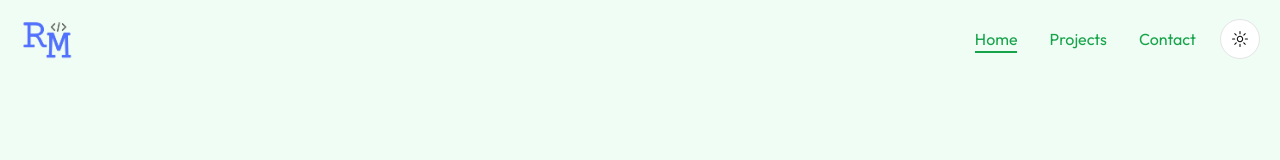
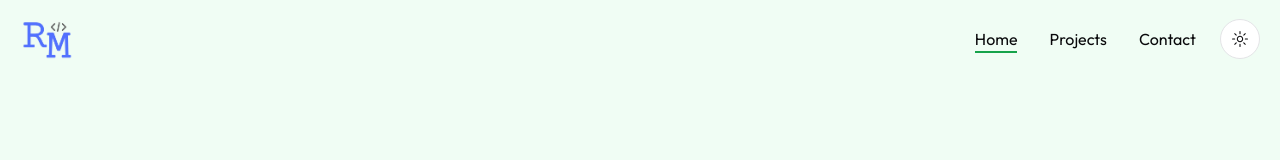
Before and after one commit to mrizkinm/portfolio-project2, a Next.js app: page / in a window 1280 px wide. Shown: the top 160 px of the page. Built offline with nearby package versions, Linux system fonts and the light colour scheme.

Commit message:
change xl to md

```diff
--- a/components/Header.jsx
+++ b/components/Header.jsx
@@ -28,9 +28,9 @@
         <div className="flex justify-between items-center">
           <Logo />
           <div className="flex items-center gap-x-6">
-            <Nav styles="hidden xl:flex gap-x-8 items-center" linkStyles="relative hover: text-primary transition-all" underlineStyles="absolute left-0 top-full h-[2px] bg-primary w-full"/>
+            <Nav styles="hidden md:flex gap-x-8 items-center" linkStyles="relative hover:text-primary transition-all" underlineStyles="absolute left-0 top-full h-[2px] bg-primary w-full"/>
             <ThemeToggle />
-            <div className="xl:hidden">
+            <div className="md:hidden">
               <MobileNav />
             </div>
           </div>
```
